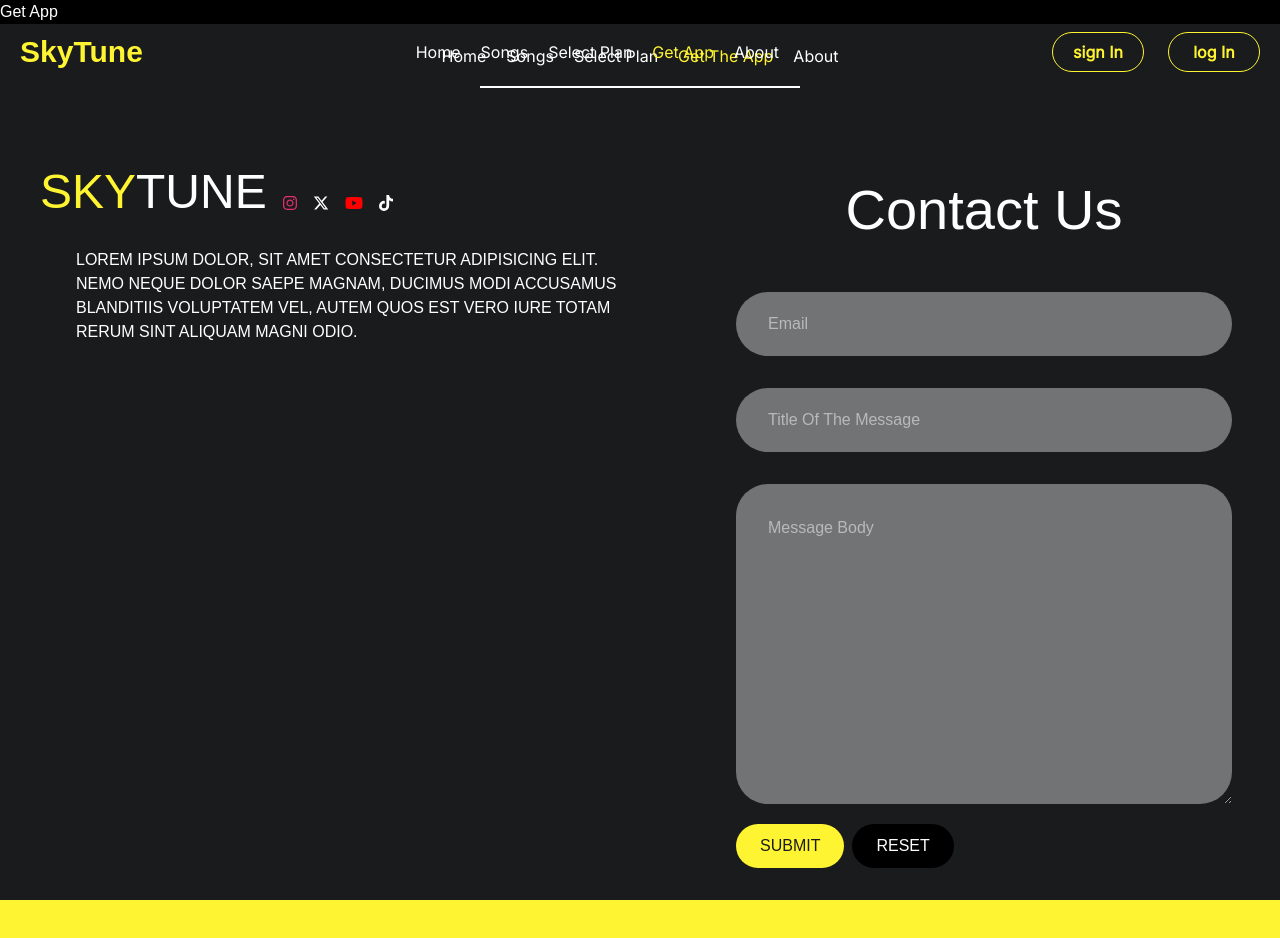
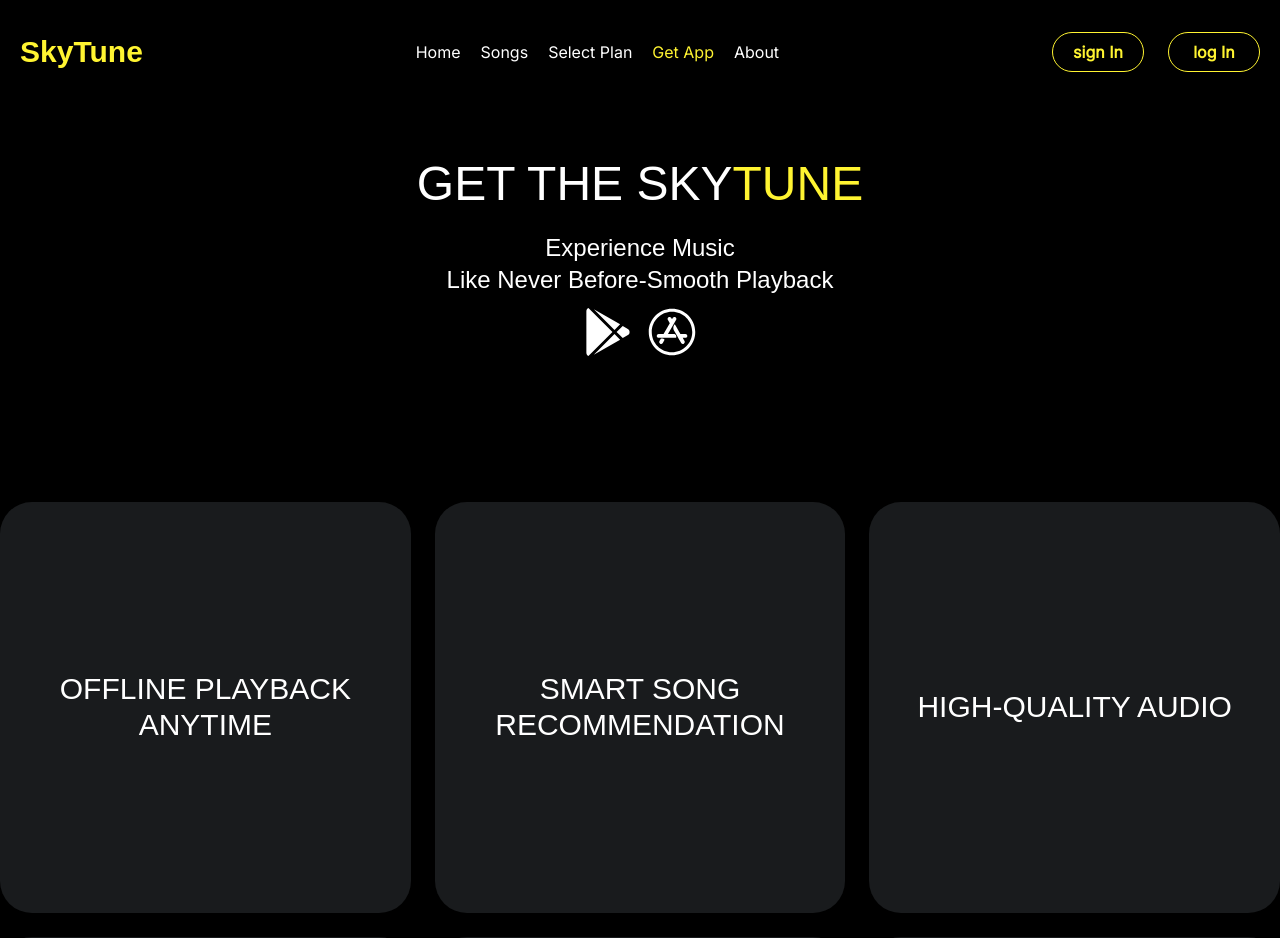
Before and after one commit to HaitamMahmdi/SkyTune, a Vue app: page /SkyTune/getApp in a window 1280 px wide. Shown: the top 938 px of the page. Built offline with nearby package versions, Linux system fonts and the light colour scheme; a web font is replaced by a local one.

Commit message:
ui:add contant to the getapp page

```diff
--- a/src/views/GetApp.vue
+++ b/src/views/GetApp.vue
@@ -1,2 +1,41 @@
-<script setup></script>
-<template>get app</template>
+<script setup>
+import { FontAwesomeIcon } from "@fortawesome/vue-fontawesome";
+
+import { faGooglePlay, faAppStore } from "@fortawesome/free-brands-svg-icons";
+</script>
+<template>
+  <div class="container my-40">
+    <div class="text-center">
+      <h2 class="text-5xl uppercase mb-6">
+        get the sky<span class="text-main">tune</span>
+      </h2>
+      <p class="text-2xl capitalize">
+        Experience music <br />
+        like never before-smooth playback
+      </p>
+      <div class="text-5xl mt-3">
+        <FontAwesomeIcon class="mr-4" :icon="faGooglePlay" />
+        <FontAwesomeIcon :icon="faAppStore" />
+      </div>
+    </div>
+    <div
+      class="grid min-sm:grid-cols-[repeat(auto-fit,minmax(400px,1fr))] mt-36 gap-6"
+    >
+      <div
+        class="bg-secondary-bg-color max-sm:mx-auto max-sm:w-[300px] px-2.5 flex justify-center aspect-square rounded-4xl items-center"
+        v-for="x in [
+          `Offline playback
+ anytime`,
+          `Smart song recommendation`,
+          `High-quality audio`,
+          `Easy playlist creation and editing`,
+          `Available On Your Favorite Platforms`,
+          `Start Listening in Seconds`,
+        ]"
+        :key="x"
+      >
+        <p class="min-sm:text-3xl text-2xl text-center uppercase">{{ x }}</p>
+      </div>
+    </div>
+  </div>
+</template>
```
